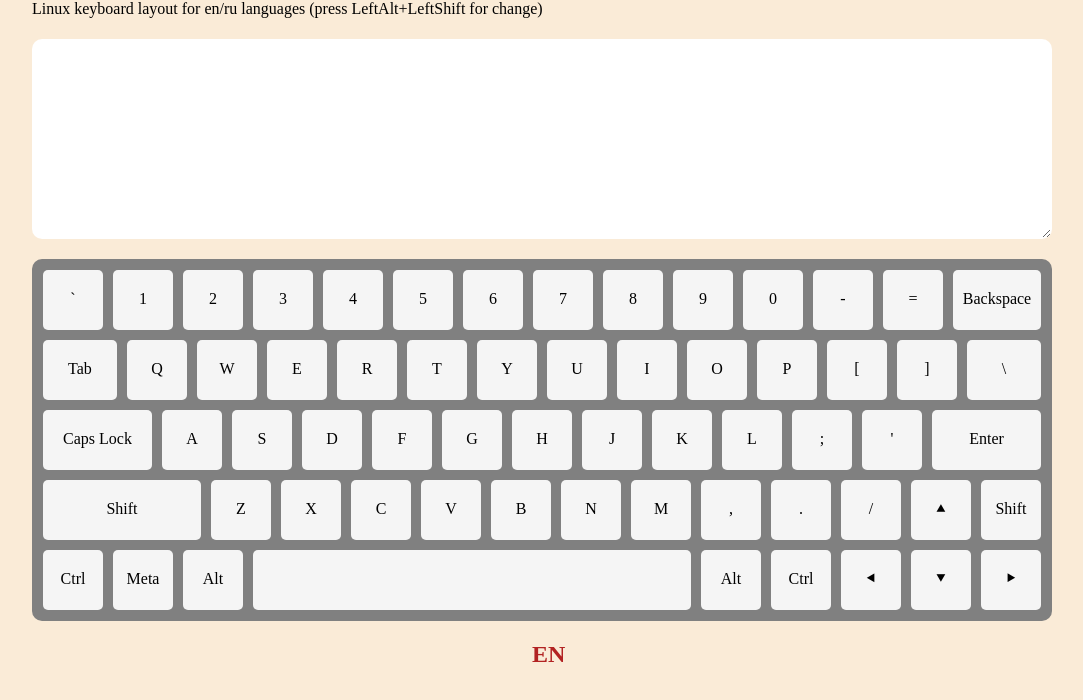
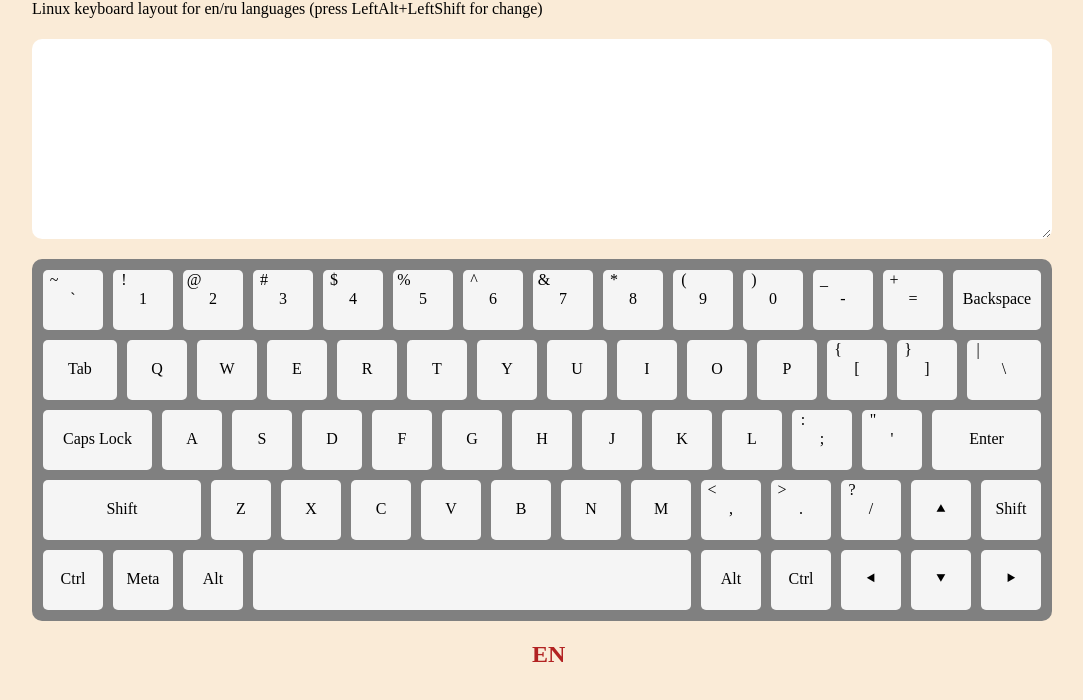
Before and after one commit to antonsergeev/virtual-keyboard, a website with bundled scripts: page src/index.html in a window 1280 px wide. Shown: the part 98-798 px from the top of the page, without its empty margins (98-1181 px from the left). Built offline with nearby package versions, Linux system fonts and the light colour scheme.

Commit message:
feat: add shifted labels on keys

```diff
--- a/src/assets/js/Keyboard.js
+++ b/src/assets/js/Keyboard.js
@@ -123,6 +123,9 @@ class Keyboard {
           keyText = keyObj.key.toUpperCase();
         }
         const keyElement = createPageElement(row, 'button', 'keyboard__key', keyText);
+        if (!Object.prototype.hasOwnProperty.call(keyObj, 'label') && keyObj.key.toUpperCase() !== keyObj.keyShift) {
+          createPageElement(keyElement, 'span', 'keyboard__key-shift', keyObj.keyShift);
+        }
         keyElement.dataset.keyCode = keyCode;
         if (stretchedKeys.includes(keyCode)) {
           keyElement.classList.add('keyboard__key_stretched');
--- a/src/assets/styles/layout/_keyboard.scss
+++ b/src/assets/styles/layout/_keyboard.scss
@@ -17,6 +17,7 @@
     }
 
     &__key {
+        position: relative;
         width: 60px;
         height: 60px;
         border: 1px solid transparent;
@@ -31,4 +32,13 @@
             background-color: rgb(197, 197, 231);
         }
     }
+
+    &__key-shift {
+        position: absolute;
+        top: 0;
+        left: 0;
+        width: 20px;
+        height: 20px;
+        background-color: transparent;
+    }
 }
```
Also changed, not shown: src/assets/styles/main.css, 1 other file.
